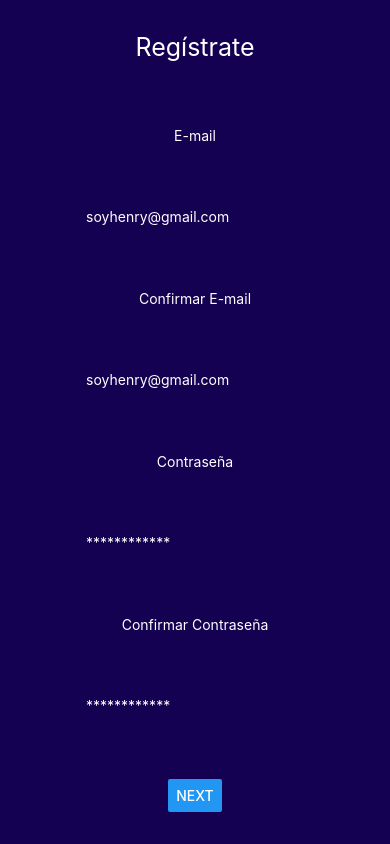
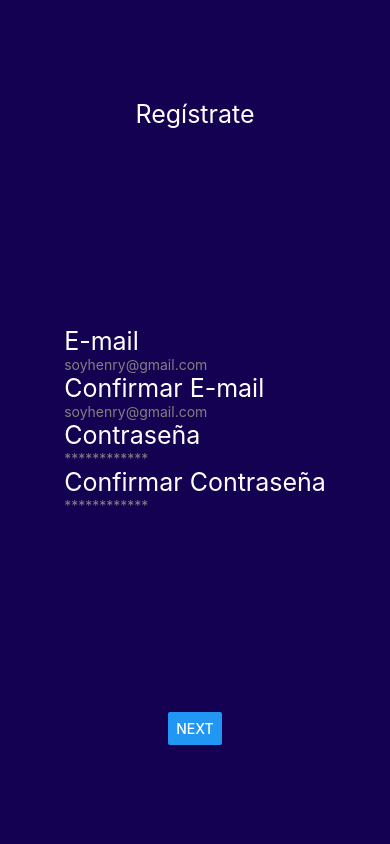
Before and after one commit to SantiagoGomez1/client-HenryBank, a React Native app: screen /RegisterA in a window 390 px wide. Built offline with nearby package versions, Linux system fonts and the light colour scheme.

Commit message:
Nuevos estilos

```diff
--- a/src/components/Login/logIn.jsx
+++ b/src/components/Login/logIn.jsx
@@ -57,6 +57,7 @@ const styles = StyleSheet.create({
   },
   text: {
     color: "#fff",
+    fontSize: 25,
   },
   passwordHelp: {
     color: "#fff",
--- a/src/components/RegisterA/RegisterA.jsx
+++ b/src/components/RegisterA/RegisterA.jsx
@@ -12,28 +12,30 @@ export default function RegisterA() {
   return (
     <View style={styles.container}>
       <Text style={styles.tittle}>Regístrate</Text>
+      <View>
         <Text style={styles.text}>E-mail</Text>
         <TextInput
-        placeholderTextColor={"white"}
+          placeholderTextColor={"grey"}
           placeholder="soyhenry@gmail.com"
         >
           {}
         </TextInput>
         <Text style={styles.text}>Confirmar E-mail</Text>
         <TextInput
-        placeholderTextColor={"white"}
+          placeholderTextColor={"grey"}
           placeholder="soyhenry@gmail.com"
         >
           {}
         </TextInput>
         <Text style={styles.text}>Contraseña</Text>
-      <TextInput placeholderTextColor={"white"} placeholder="************">
+        <TextInput placeholderTextColor={"grey"} placeholder="************">
           {}
         </TextInput>
         <Text style={styles.text}>Confirmar Contraseña</Text>
-      <TextInput placeholderTextColor={"white"} placeholder="************">
+        <TextInput placeholderTextColor={"grey"} placeholder="************">
           {}
         </TextInput>
+      </View>
       <Button onPress={() => goRegisterB()} style={styles.btn} title="Next">
         Siguiente
       </Button>
@@ -61,6 +63,7 @@ const styles = StyleSheet.create({
   },
   text: {
     color: "#fff",
+    fontSize: 25,
   },
   tittle: {
     color: "#fff",
```
Lines whose indentation alone changed are shown as unchanged.
